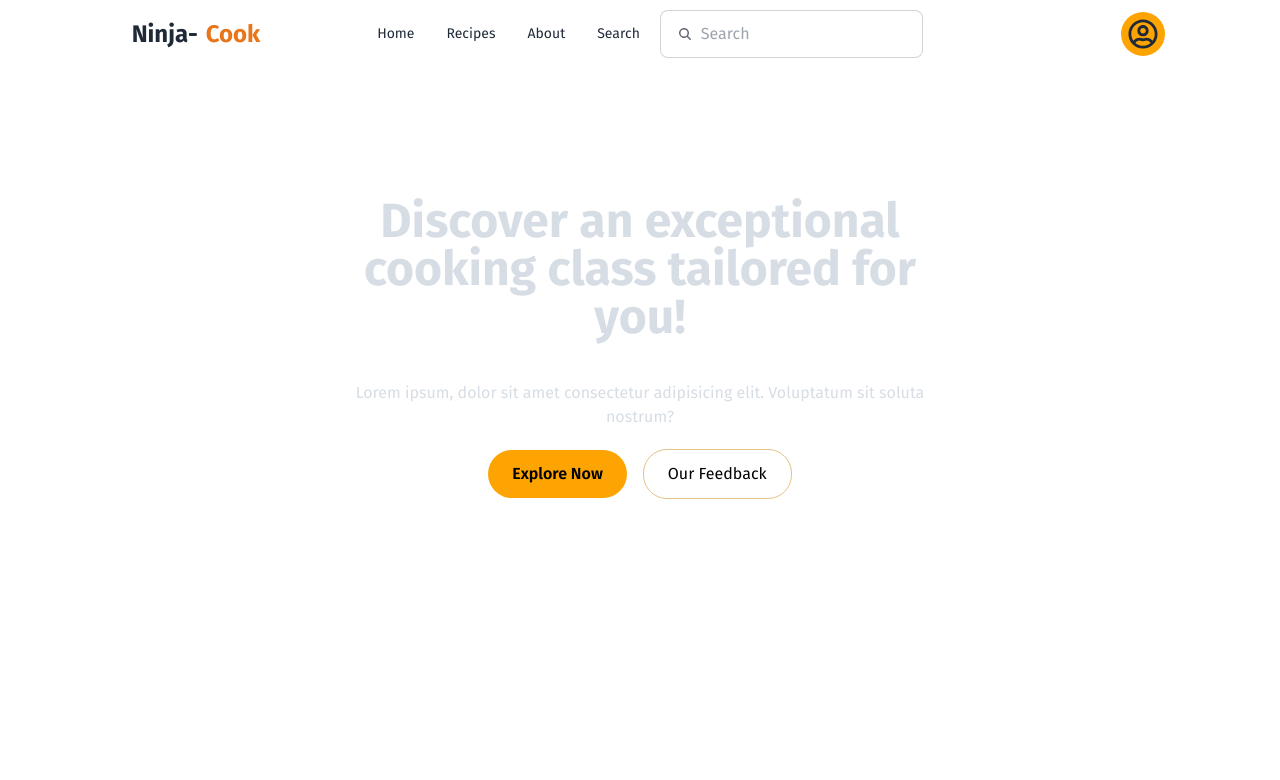
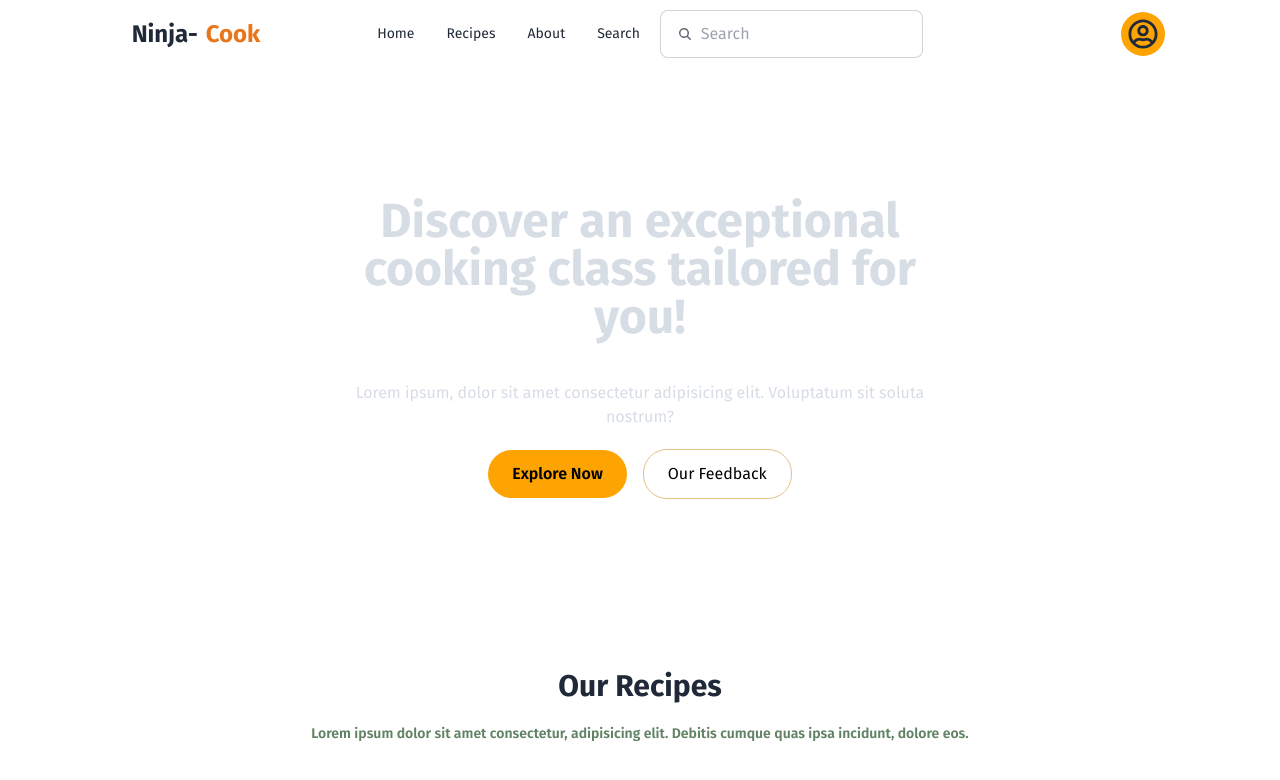
Before and after one commit to MUSTAKIMBIN/ninja-cook, a React (Vite) app: page / in a window 1280 px wide. Shown: the top 780 px of the page. Built offline with nearby package versions, Linux system fonts and the light colour scheme.

Commit message:
complite the our recipies section

```diff
--- a/src/App.jsx
+++ b/src/App.jsx
@@ -2,16 +2,24 @@
 import './App.css'
 import NavBar from './components/NavBar'
 import Hero from './components/Hero'
+import OurRecipes from './components/OurRecipes'
 
 function App() {
 
 
   return (
-    <div className='w-5/6 mx-auto'>
+    <>
+    <header className='w-5/6 mx-auto'>
       <NavBar></NavBar>
       <Hero></Hero>
+    </header>
+    <main>
+      <section>
+       <OurRecipes></OurRecipes>
+      </section>
+    </main>
 
-    </div>
+    </>
   )
 }
 
--- /dev/null
+++ b/src/components/OurRecipes.jsx
@@ -0,0 +1,12 @@
+
+
+const OurRecipes = () => {
+    return (
+        <div className="text-center mt-10 mb-8">
+            <h2 className="text-3xl font-bold my-5">Our Recipes</h2>
+            <p className="text-sm text-[#618264] font-semibold">Lorem ipsum dolor sit amet consectetur, adipisicing elit. Debitis cumque quas ipsa incidunt, dolore eos.</p>
+        </div>
+    );
+};
+
+export default OurRecipes;
```
